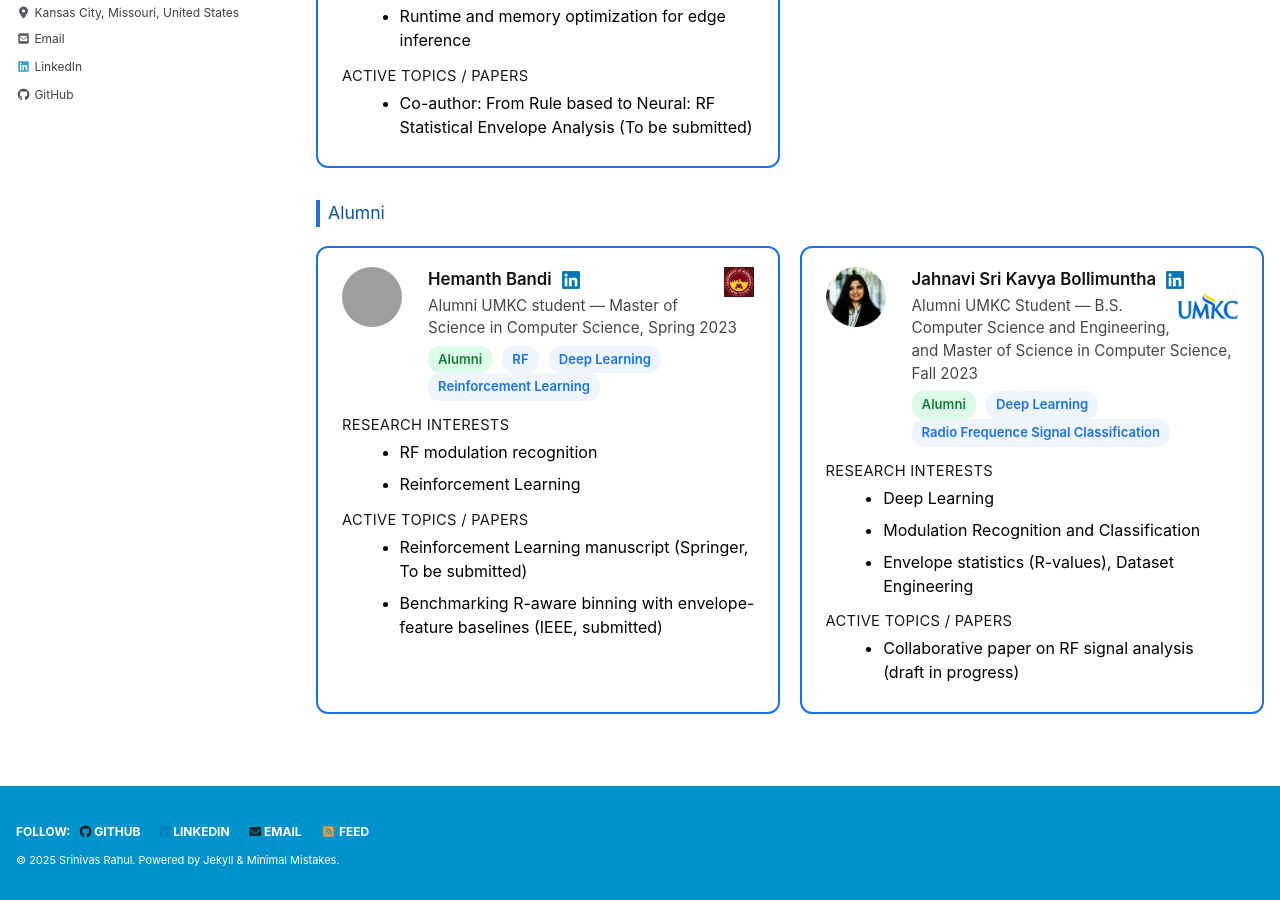
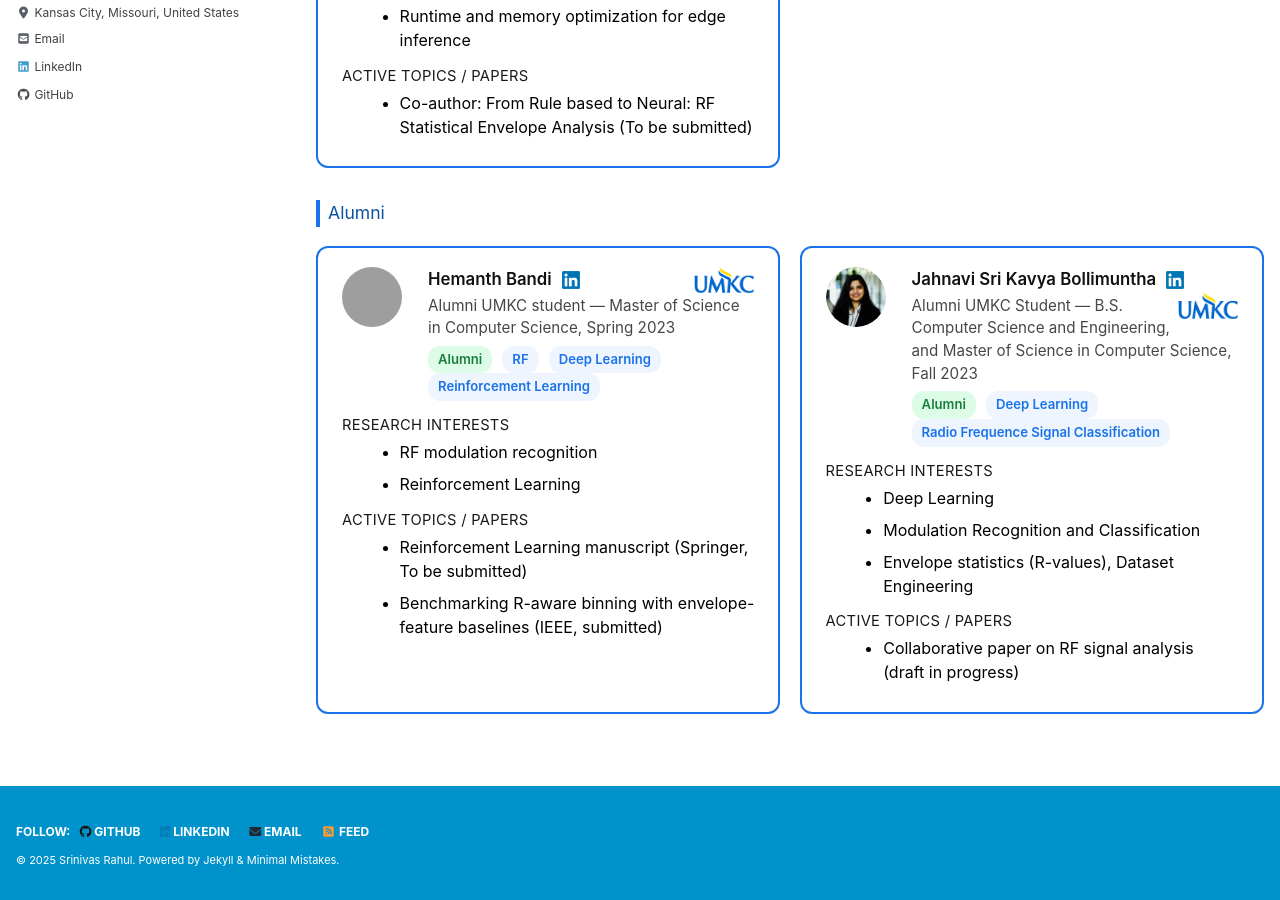
Before and after one commit to srsapireddy/srsapireddy.github.io, a Jekyll site: the page built from _pages/scholars.md, in a window 1280 px wide and 900 px high, scrolled down 886 px. Built offline with Jekyll 4.4.1, drawn with Linux system fonts in a browser that asks for light colours; cached includes are drawn as plain includes; nearby versions of some CDN libraries; grey boxes are pictures that could not be loaded.

Commit message:
Update scholars.md

```diff
--- a/_pages/scholars.md
+++ b/_pages/scholars.md
@@ -209,7 +209,7 @@
       <div>
         <div class="sch-name">Hemanth Bandi
         <a href="https://www.linkedin.com/in/hemanth-bandi-095266859317574524/" target="_blank">
-          <img src="/images/linkedin.png" alt="LinkedIn" style="width:18px; height:18px; margin-left:6px; vertical-align:middle;"><img src="/images/UMINN.jpg" alt="MINNISOTA Logo" class="logo">
+          <img src="/images/linkedin.png" alt="LinkedIn" style="width:18px; height:18px; margin-left:6px; vertical-align:middle;"><img src="/images/UMKC.png" alt="UMKC Logo" class="logo">
         </a>
         </div>
         <div class="sch-sub">Alumni UMKC student — Master of Science in Computer Science, Spring 2023</div>
```
